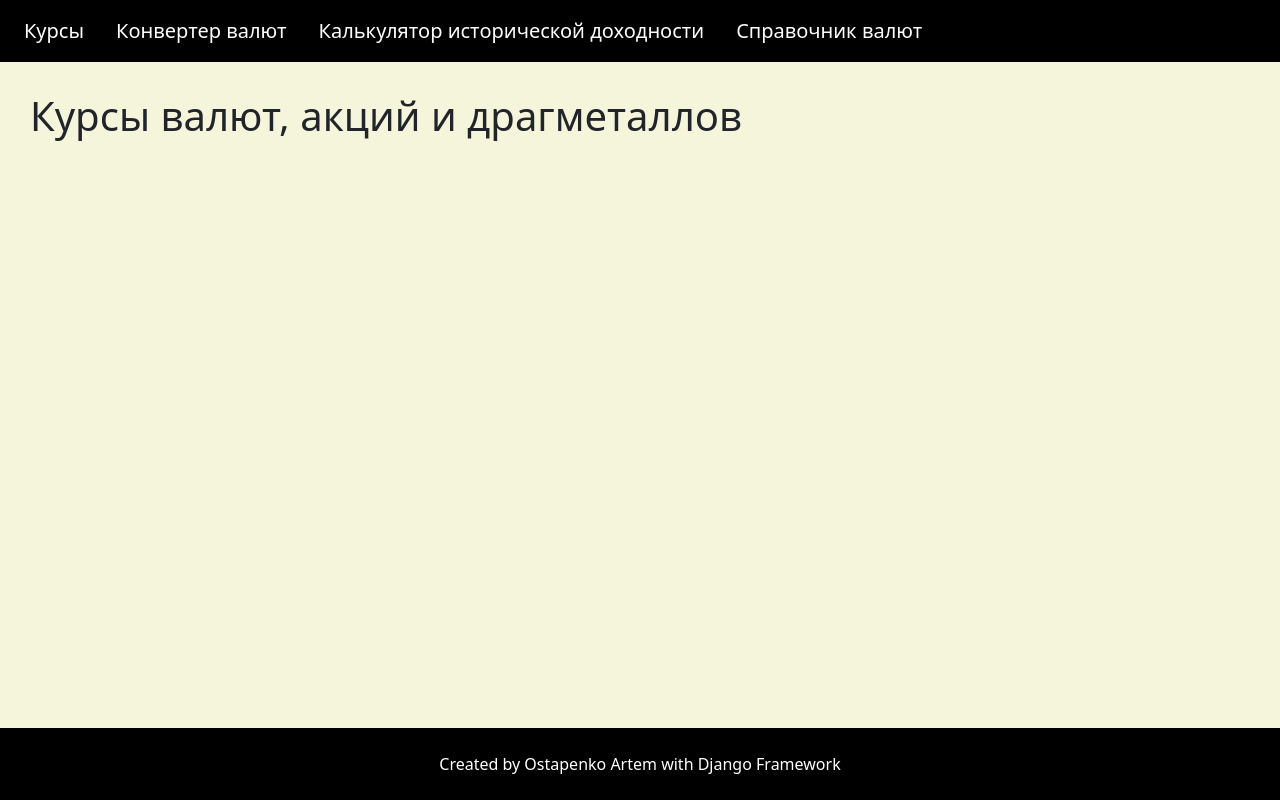
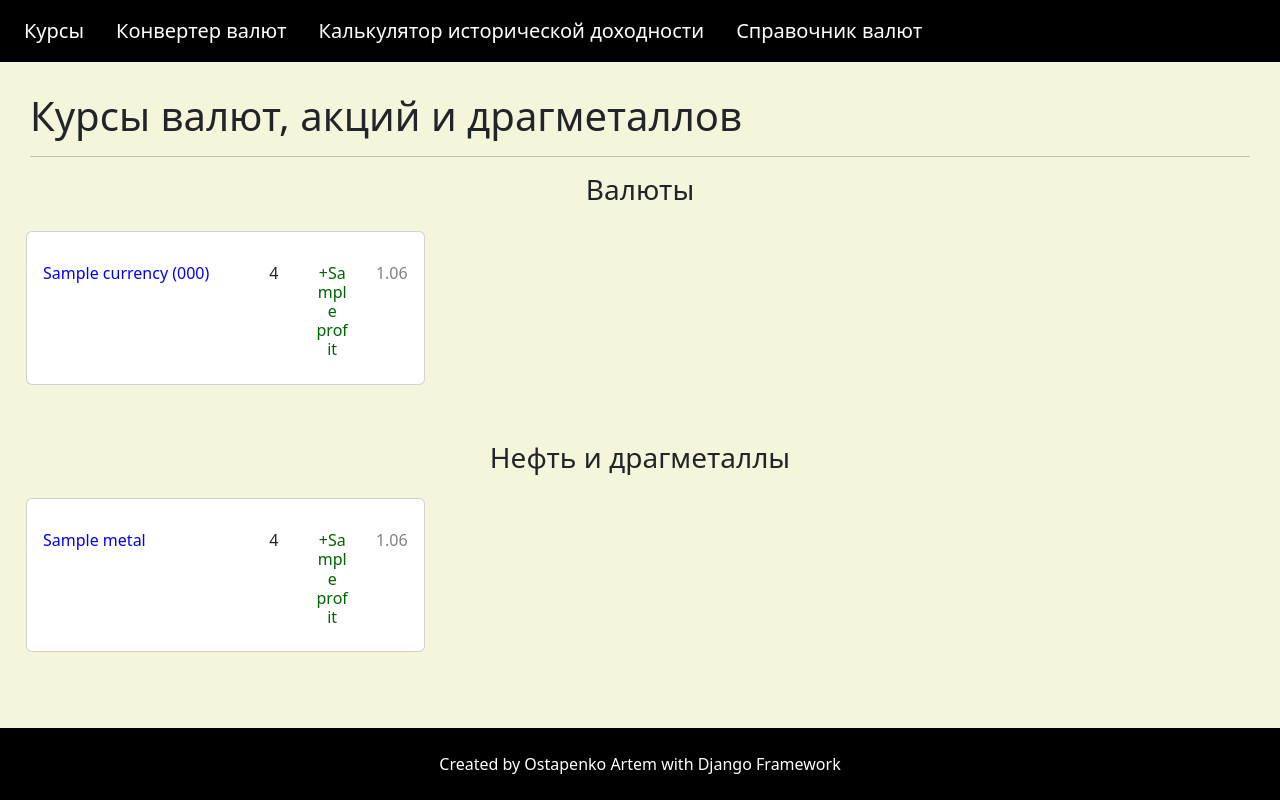
Before and after one commit to Krahjotdaan/Calculator-of-historical-profit, a Django app: template App/templates/exchange_rates.html in a window 1280 px wide. Run offline with Django 4.2, Linux system fonts and the light colour scheme; the template is opened without the code that fills it: most values are stand-ins (such as "Sample title", 1, 10 or a date in 2020).

Commit message:
Arch: added static templates for currencies and precious metals rates

```diff
--- a/App/templates/currency_reference.html
+++ b/App/templates/currency_reference.html
@@ -2,6 +2,7 @@
 <body>
     {% block content %}
     <h1>Справочник валют</h1>
+    <hr>
     <table align="center" width="100%" style="border-collapse: collapse;">
         <tr>
             <th style="border-bottom: 1px solid #bdbdbd; padding: 5px;"><h3>Валюта</h3></th>
--- a/App/templates/exchange_rates.html
+++ b/App/templates/exchange_rates.html
@@ -1,4 +1,69 @@
 {% extends 'base.html' %}
 {% block content %}
-<h1>Курсы валют, акций и драгметаллов</h1>
+    <h1>Курсы валют, акций и драгметаллов</h1>
+    <hr>
+    <h3 style="text-align: center;">Валюты</h3>
+    <div class="row row-cols-3 mt-3">
+        {% for cur_rate in currencies_rates %}
+            <div class="col p-2">
+                <div class="card">
+                    <div class="card-body">
+
+                        <div class="row row-cols-2 mb-2">
+
+                            <div class="col-3" style="width: 55%;">
+                                <h6 class="card-text pt-3"><font color="blue">{{ cur_rate.currency.name }} ({{ cur_rate.currency.literal_code }})</font></h6>
+                            </div>
+
+                            <div class="col-3" style="width: 15%; text-align: center;">
+                                <h6 class="card-text pt-3">{{ cur_rate.rate }}</h6>
+                            </div>
+
+                            <div class="col-3" style="width: 15%; text-align: center;">
+                                <h6 class="card-text pt-3"><font color="darkgreen">+{{ cur_rate.profit }}</font></h6>
+                            </div>
+
+                            <div class="col-3" style="width: 15%; text-align: right;">
+                                <h6 class="card-text pt-3"><font color="gray">1.06</font></h6>
+                            </div>
+
+                        </div>
+                    </div>
+                </div>
+            </div>
+        {% endfor %}
+    </div>
+
+    <h3 class="mt-5" style="text-align: center;">Нефть и драгметаллы</h3>
+    <div class="row row-cols-3 mt-3">
+        {% for met_rate in precious_metals_rates %}
+            <div class="col p-2">
+                <div class="card">
+                    <div class="card-body">
+
+                        <div class="row row-cols-2 mb-2">
+
+                            <div class="col-3" style="width: 55%;">
+                                <h6 class="card-text pt-3"><font color="blue">{{ met_rate.metal.name }}</font></h6>
+                            </div>
+
+                            <div class="col-3" style="width: 15%; text-align: center;">
+                                <h6 class="card-text pt-3">{{ met_rate.rate }}</h6>
+                            </div>
+
+                            <div class="col-3" style="width: 15%; text-align: center;">
+                                <h6 class="card-text pt-3"><font color="darkgreen">+{{ met_rate.profit }}</font></h6>
+                            </div>
+
+                            <div class="col-3" style="width: 15%; text-align: right;">
+                                <h6 class="card-text pt-3"><font color="gray">1.06</font></h6>
+                            </div>
+
+                        </div>
+                    </div>
+                </div>
+            </div>
+        {% endfor %}
+    </div>
+
 {% endblock %}
--- a/App/views.py
+++ b/App/views.py
@@ -3,6 +3,8 @@ from App import models
 
 def exchange_rates(request):
     context = {}
+    context['currencies_rates'] = models.CurrencyRate.get()
+    context['precious_metals_rates'] = models.PreciousMetalRate.get()
     return render(request, "exchange_rates.html", context)
 
 
```
Also changed, not shown: db.sqlite3.
